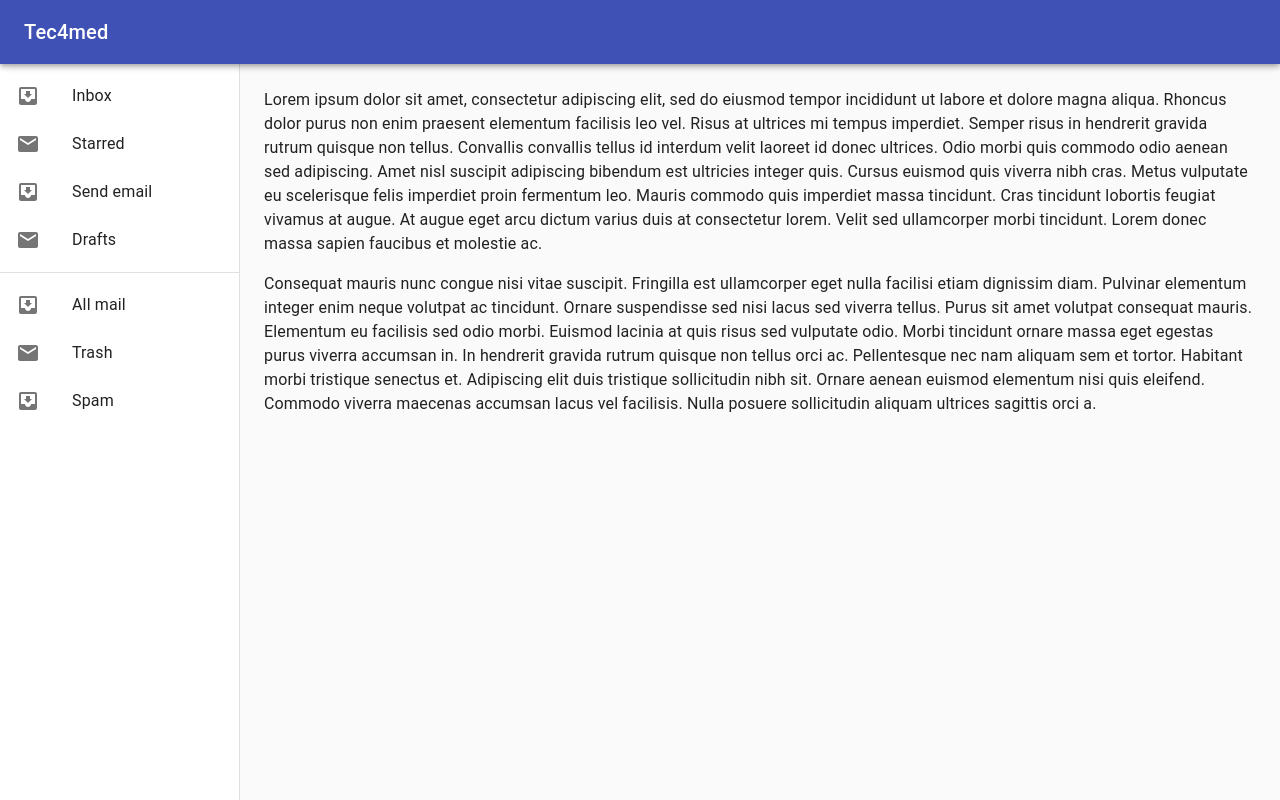
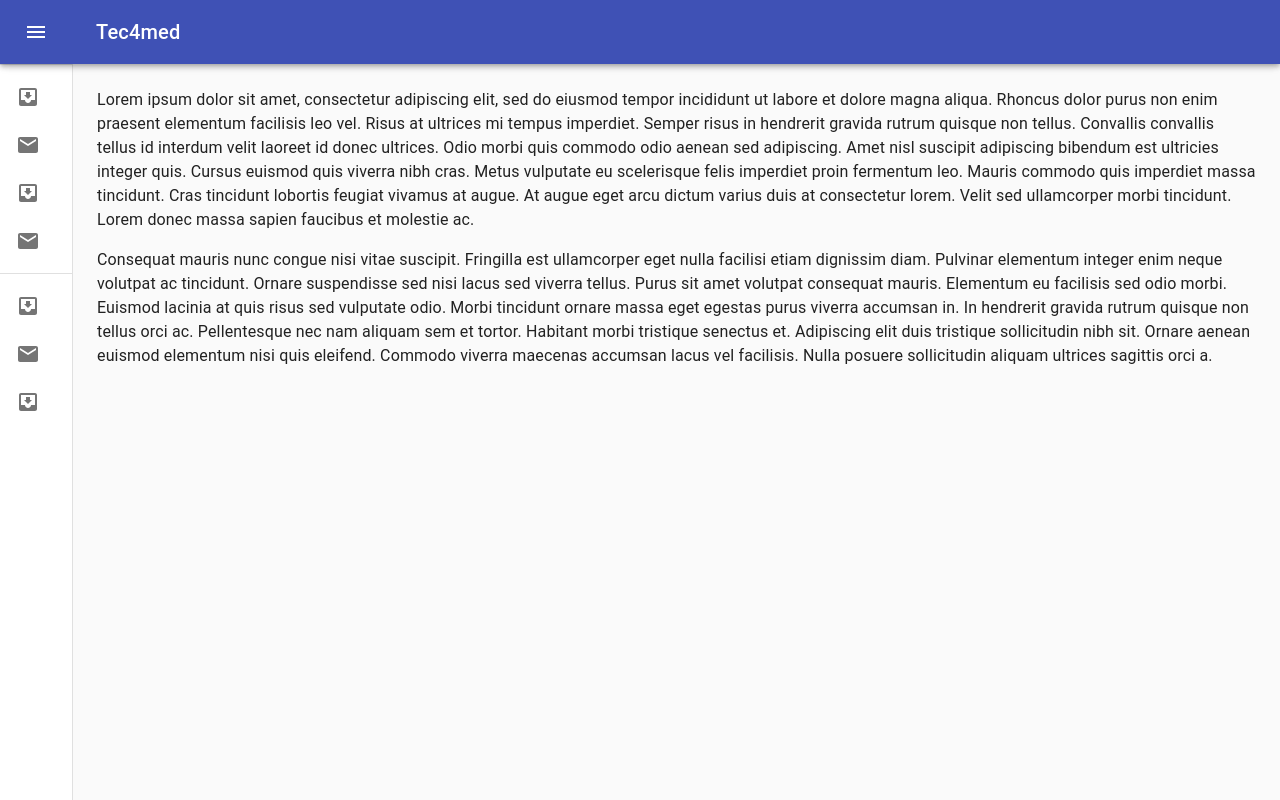
Before and after one commit to PavlykRV/list-test, a React app: page / in a window 1280 px wide. Built offline with nearby package versions, Linux system fonts and the light colour scheme.

Commit message:
upd layout

```diff
--- a/src/App.js
+++ b/src/App.js
@@ -1,11 +1,17 @@
-import { makeStyles } from '@material-ui/core/styles';
+import React from 'react';
+import clsx from 'clsx';
+import { makeStyles, useTheme } from '@material-ui/core/styles';
 import Drawer from '@material-ui/core/Drawer';
 import AppBar from '@material-ui/core/AppBar';
-import CssBaseline from '@material-ui/core/CssBaseline';
 import Toolbar from '@material-ui/core/Toolbar';
 import List from '@material-ui/core/List';
+import CssBaseline from '@material-ui/core/CssBaseline';
 import Typography from '@material-ui/core/Typography';
 import Divider from '@material-ui/core/Divider';
+import IconButton from '@material-ui/core/IconButton';
+import MenuIcon from '@material-ui/icons/Menu';
+import ChevronLeftIcon from '@material-ui/icons/ChevronLeft';
+import ChevronRightIcon from '@material-ui/icons/ChevronRight';
 import ListItem from '@material-ui/core/ListItem';
 import ListItemIcon from '@material-ui/core/ListItemIcon';
 import ListItemText from '@material-ui/core/ListItemText';
@@ -20,16 +26,55 @@
   },
   appBar: {
     zIndex: theme.zIndex.drawer + 1,
+    transition: theme.transitions.create(['width', 'margin'], {
+      easing: theme.transitions.easing.sharp,
+      duration: theme.transitions.duration.leavingScreen,
+    }),
+  },
+  appBarShift: {
+    marginLeft: drawerWidth,
+    width: `calc(100% - ${drawerWidth}px)`,
+    transition: theme.transitions.create(['width', 'margin'], {
+      easing: theme.transitions.easing.sharp,
+      duration: theme.transitions.duration.enteringScreen,
+    }),
+  },
+  menuButton: {
+    marginRight: 36,
+  },
+  hide: {
+    display: 'none',
   },
   drawer: {
     width: drawerWidth,
     flexShrink: 0,
+    whiteSpace: 'nowrap',
   },
-  drawerPaper: {
+  drawerOpen: {
     width: drawerWidth,
+    transition: theme.transitions.create('width', {
+      easing: theme.transitions.easing.sharp,
+      duration: theme.transitions.duration.enteringScreen,
+    }),
   },
-  drawerContainer: {
-    overflow: 'auto',
+  drawerClose: {
+    transition: theme.transitions.create('width', {
+      easing: theme.transitions.easing.sharp,
+      duration: theme.transitions.duration.leavingScreen,
+    }),
+    overflowX: 'hidden',
+    width: theme.spacing(7) + 1,
+    [theme.breakpoints.up('sm')]: {
+      width: theme.spacing(9) + 1,
+    },
+  },
+  toolbar: {
+    display: 'flex',
+    alignItems: 'center',
+    justifyContent: 'flex-end',
+    padding: theme.spacing(0, 1),
+    // necessary for content to be below app bar
+    ...theme.mixins.toolbar,
   },
   content: {
     flexGrow: 1,
@@ -39,26 +84,66 @@
 
 const App = () => {
   const classes = useStyles();
+  const theme = useTheme();
+  const [open, setOpen] = React.useState(false);
+
+  const handleDrawerOpen = () => {
+    setOpen(true);
+  };
+
+  const handleDrawerClose = () => {
+    setOpen(false);
+  };
 
   return (
     <div className={classes.root}>
       <CssBaseline />
-      <AppBar position='fixed' className={classes.appBar}>
+      <AppBar
+        position='fixed'
+        className={clsx(classes.appBar, {
+          [classes.appBarShift]: open,
+        })}
+      >
         <Toolbar>
+          <IconButton
+            color='inherit'
+            aria-label='open drawer'
+            onClick={handleDrawerOpen}
+            edge='start'
+            className={clsx(classes.menuButton, {
+              [classes.hide]: open,
+            })}
+          >
+            <MenuIcon />
+          </IconButton>
           <Typography variant='h6' noWrap>
             Tec4med
           </Typography>
         </Toolbar>
       </AppBar>
       <Drawer
-        className={classes.drawer}
         variant='permanent'
+        className={clsx(classes.drawer, {
+          [classes.drawerOpen]: open,
+          [classes.drawerClose]: !open,
+        })}
         classes={{
-          paper: classes.drawerPaper,
+          paper: clsx({
+            [classes.drawerOpen]: open,
+            [classes.drawerClose]: !open,
+          }),
         }}
       >
-        <Toolbar />
-        <div className={classes.drawerContainer}>
+        <div className={classes.toolbar}>
+          <IconButton onClick={handleDrawerClose}>
+            {theme.direction === 'rtl' ? (
+              <ChevronRightIcon />
+            ) : (
+              <ChevronLeftIcon />
+            )}
+          </IconButton>
+        </div>
+        <Divider />
         <List>
           {['Inbox', 'Starred', 'Send email', 'Drafts'].map((text, index) => (
             <ListItem button key={text}>
@@ -80,10 +165,9 @@
             </ListItem>
           ))}
         </List>
-        </div>
       </Drawer>
       <main className={classes.content}>
-        <Toolbar />
+        <div className={classes.toolbar} />
         <Typography paragraph>
           Lorem ipsum dolor sit amet, consectetur adipiscing elit, sed do
           eiusmod tempor incididunt ut labore et dolore magna aliqua. Rhoncus
```
Lines whose indentation alone changed are shown as unchanged.
